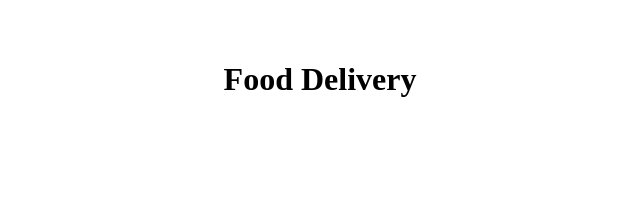
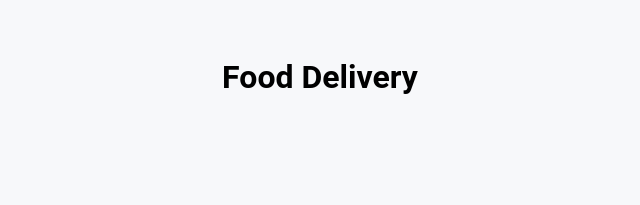
Before and after one commit to nbrian/food-delivery, a React (Vite) app: page / in a window 1280 px wide. Shown: the top 205 px of the page, without its empty margins (320-960 px from the left). Built offline with nearby package versions, Linux system fonts and the light colour scheme.

Commit message:
style variables

```diff
--- a/src/index.css
+++ b/src/index.css
@@ -68,14 +68,63 @@ button:focus-visible {
 } */
 
 :root {
-  --background: white;
-  --text-primary: black;
-  --text-secondary: royalblue;
-  --accent: purple;
+	--background: #f7f8fa;
+	--text-primary: #2c2c2c;
+	--text-secondary: gray;
+	--accent: #ffc700;
+	--box-shadow-color: #e7e9eb;
+	--gray-background: #f7f8fa;
+	--card-flex-basis: none;
+	--app-container-margin: 0 auto;
 }
+
 [data-theme='dark'] {
-  --background: black;
-  --text-primary: white;
-  --text-secondary: grey;
-  --accent: darkred;
+	--background: #2c2c2c;
+	--text-primary: white;
+	--text-secondary: darkgrey;
+	--accent: #ffc700;
+	--box-shadow-color: #2d2d2d;
+	--gray-background: #2c2c2c;
 }
+
+body {
+	font-family: Roboto, sans-serif;
+	line-height: 1.5;
+	font-weight: 400;
+	color-scheme: light;
+	margin: 0;
+	background-color: var(--background);
+}
+
+/* Extra small devices (phones, 600px and down) */
+@media only screen and (max-width: 600px) {
+	:root {
+		--card-flex-basis: none;
+	}
+}
+/* Small devices (portrait tablets and large phones, 600px and up) */
+@media only screen and (min-width: 600px) {
+	:root {
+		--card-flex-basis: calc(50% - 2rem);
+	}
+}
+/* Medium devices (landscape tablets, 768px and up) */
+@media only screen and (min-width: 768px) {
+	:root {
+		--card-flex-basis: calc(50% - 1rem);
+		/* --app-container-margin: 0 50px; */
+	}
+}
+/* Large devices (laptops/desktops, 992px and up) */
+@media only screen and (min-width: 992px) {
+	:root {
+		--card-flex-basis: calc(50% - 3rem);
+		--app-container-margin: 0 50px;
+	}
+}
+/* Extra large devices (large laptops and desktops, 1200px and up) */
+@media only screen and (min-width: 1200px) {
+	:root {
+		--card-flex-basis: calc(33.3% - 2rem);
+	}
+}
```
